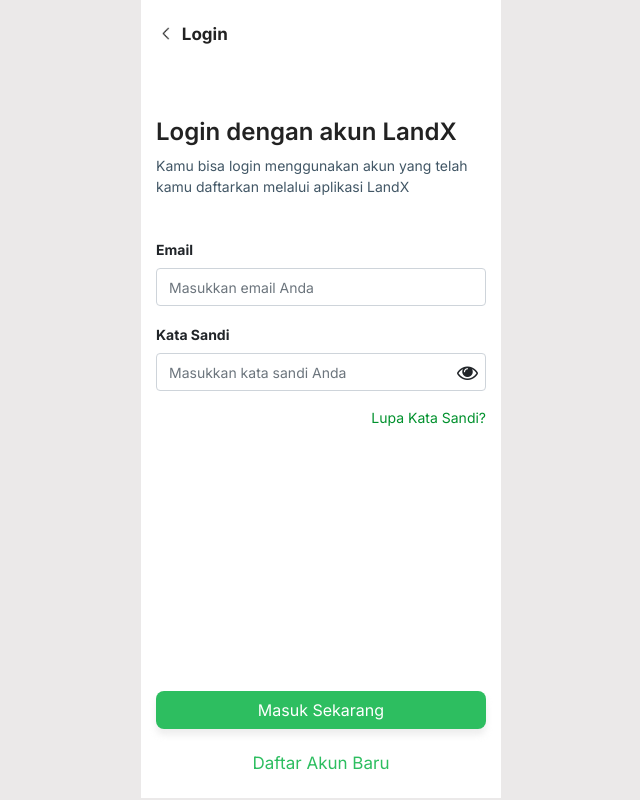
After one commit to wredaaa/apaya, a Flask app: page /login in a window 1280 px wide. The commit adds this page. Shown: the whole page, without its empty margins (319-959 px from the left). Run offline with Flask 2, Linux system fonts and the light colour scheme.

Commit message:
add page login

```diff
--- a/main.py
+++ b/main.py
@@ -3,6 +3,10 @@ app = Flask(__name__)
 
 
 @app.route("/")
+@app.route("/login")
+def login():
+  return render_template('login.html')
+
 @app.route("/home")
 def home():
   return render_template('home.html')
@@ -12,4 +16,4 @@ def about():
   return render_template('profile.html')
 
 if __name__ == '__main__':
-  app.run(debug=True)
+  app.run(debug=True, port=5001)
--- a/static/css/style.css
+++ b/static/css/style.css
@@ -267,3 +267,106 @@ body {
 .footer-menu-active {
   color: #2DBE60 !important;
 }
+
+.banner-profile {
+  text-align-last: center;
+  background-color: #fff;
+  padding-top: 20px;
+  padding-bottom: 20px;
+}
+
+.box-space {
+  padding-left: 25px;
+  padding-right: 25px;
+}
+
+.menu-back p {
+  text-align-last: left;
+  font-size: 17px;
+  color: #222222;
+  font-weight: 700;
+}
+
+.title-reward {
+  color: #425766;
+  font-weight: 700;
+  font-size: 20px;
+  margin-bottom: 8px;
+}
+
+.background-reward {
+  background: #F5F5F7;
+  border-radius: 8px;
+  padding: 15px;
+}
+
+.reward-active {
+  background: #00B242 !important;
+  box-shadow: 0px 4px 4px rgb(213 213 213 / 30%);
+}
+
+.subtitle-reward {
+  font-size: 17px;
+  color:#425766;
+}
+
+.desc-reward {
+  font-size: 14px;
+  color:#425766;
+}
+
+.desc-reward-active {
+  color:#fff;
+}
+
+#progressbar {
+  margin-bottom: 30px;
+  overflow: hidden;
+  color: #768C9E;
+  padding-left: 0;
+}
+
+#progressbar .active {
+  color: #425766
+}
+
+#progressbar li {
+    list-style-type: none;
+    font-size: 10px;
+    width: 25%;
+    float: left;
+    position: relative;
+    font-weight: 700 !important;
+    margin-bottom: 0;
+    text-align-last: center;
+}
+
+#progressbar li:before {
+  content: "";
+  width: 24px;
+  height: 24px;
+  display: block;
+  font-size: 20px;
+  color: #ffffff;
+  background: lightgray;
+  border-radius: 50%;
+  margin: 0 auto 10px auto;
+  padding-left: 10px;
+  position: inherit;
+  z-index: 1;
+}
+
+#progressbar li:after {
+    content: '';
+    width: 100%;
+    height: 6px;
+    background: lightgray;
+    position: absolute;
+    left: 0;
+    top: 10px;
+}
+
+#progressbar li.active:before,
+#progressbar li.active:after {
+    background: #14A2FF
+}
--- a/templates/layout.html
+++ b/templates/layout.html
@@ -27,6 +27,7 @@
     <link rel="icon" type="image/png" href="{{ url_for('static', filename='images/landx_favicon.png') }}"/>
     <!-- Bootstrap CSS -->
     <link href="https://cdn.jsdelivr.net/npm/bootstrap@5.1.3/dist/css/bootstrap.min.css" rel="stylesheet" integrity="sha384-1BmE4kWBq78iYhFldvKuhfTAU6auU8tT94WrHftjDbrCEXSU1oBoqyl2QvZ6jIW3" crossorigin="anonymous">
+    <link href="https://cdnjs.cloudflare.com/ajax/libs/font-awesome/4.7.0/css/font-awesome.min.css" rel="stylesheet">
     <link href="{{ url_for('static', filename='css/style.css') }}" rel="stylesheet">
   </head>
   <body style="background-color: rgb(229 226 226 / 75%);">
@@ -36,5 +37,18 @@
 
     <!-- Option 1: Bootstrap Bundle with Popper -->
     <script src="https://cdn.jsdelivr.net/npm/bootstrap@5.1.3/dist/js/bootstrap.bundle.min.js" integrity="sha384-ka7Sk0Gln4gmtz2MlQnikT1wXgYsOg+OMhuP+IlRH9sENBO0LRn5q+8nbTov4+1p" crossorigin="anonymous"></script>
+    <script src="https://ajax.googleapis.com/ajax/libs/jquery/3.5.1/jquery.min.js"></script>
+
+    <script>
+      $(".toggle-password").click(function() {
+        $(this).toggleClass("fa-eye fa-eye-slash");
+        var input = $("#password");
+        if (input.attr("type") == "password") {
+          input.attr("type", "text");
+        } else {
+          input.attr("type", "password");
+        }
+      });
+    </script>
   </body>
 </html>
--- /dev/null
+++ b/templates/login.html
@@ -0,0 +1,103 @@
+{% extends "layout.html" %}
+{% block content %}
+  <style>
+    .title-login {
+      color: #222222;
+      font-size: 24px;
+      font-weight: 600;
+      margin-bottom: 5px;
+    }
+
+    .desc-login {
+      font-size: 14px;
+      color: #425766;
+      margin-bottom: 40px;
+    }
+
+    .label-input {
+      font-size: 14px;
+      font-weight: 700;
+    }
+
+    ::placeholder {
+      font-size: 14px;
+      color: #9E9E9E;
+    }
+
+    .field-icon {
+      float: right;
+      margin-right: 5px;
+      margin-top: -29px;
+      position: relative;
+      z-index: 2;
+      font-size: 21px;
+    }
+
+    .lupa-password {
+      font-size: 14px;
+      color: #00912D;
+      float: right;
+    }
+
+    .card-btn-signin {
+      margin-top: 300px;
+      text-align: center;
+      display: grid;
+    }
+
+    .btn-signin {
+      background: #2DBE60;
+      box-shadow: 0px 6px 6px rgb(213 213 213 / 40%);
+      border-radius: 8px;
+      color: #fff;
+    }
+
+    .btn-new {
+      color: #2DBE60;
+      margin-top: 15px;
+      font-size: 17px;
+    }
+
+  </style>
+
+  <div class="frame-size">
+    <div class="banner-profile">
+      <div class="row box-space" style="margin-bottom: 15px;">
+        <div class="col-1 col-md-1 menu-back" style="text-align-last: right; padding-left: 0;">
+          <img width="8" src="{{ url_for('static', filename='images/master_cuan/chevron_left.png') }}">
+        </div>
+        <div class="col-6 col-md-6 menu-back" style="padding-left: 0px;">
+          <p style="margin-top: 2px;">Login</p>
+        </div>
+      </div>
+    </div>
+    <div class="banner-body">
+      <!-- Form Login -->
+      <section>
+        <div class="mt-6">
+          <p class="title-login">Login dengan akun LandX</p>
+          <p class="desc-login">
+            Kamu bisa login menggunakan akun yang telah kamu daftarkan melalui aplikasi LandX
+          </p>
+          <div class="">
+            <div class="mb-3">
+              <label for="email" class="form-label label-input">Email</label>
+              <input type="email" class="form-control form-login" id="email" name="email" placeholder="Masukkan email Anda">
+            </div>
+            <div class="mb-3">
+              <label for="password" class="form-label label-input">Kata Sandi</label>
+              <input type="password" class="form-control" id="password" name="password" placeholder="Masukkan kata sandi Anda">
+              <span toggle="#password-field" class="fa fa-fw fa-eye field-icon toggle-password"></span>
+            </div>
+          </div>
+          <p class="lupa-password">Lupa Kata Sandi?</p>
+        </div>
+        <div class="col-12 col-md-12 card-btn-signin">
+          <button class="btn btn-signin">Masuk Sekarang</button>
+          <button class="btn btn-new">Daftar Akun Baru</button>
+        </div>
+      </section>
+    </div>
+  </div>
+
+{% endblock content %}
```
Also changed, not shown: templates/profile.html (+5 -106 lines), static/images/master_cuan/chevron_left.png (added), static/images/master_cuan/dot.png (added).
